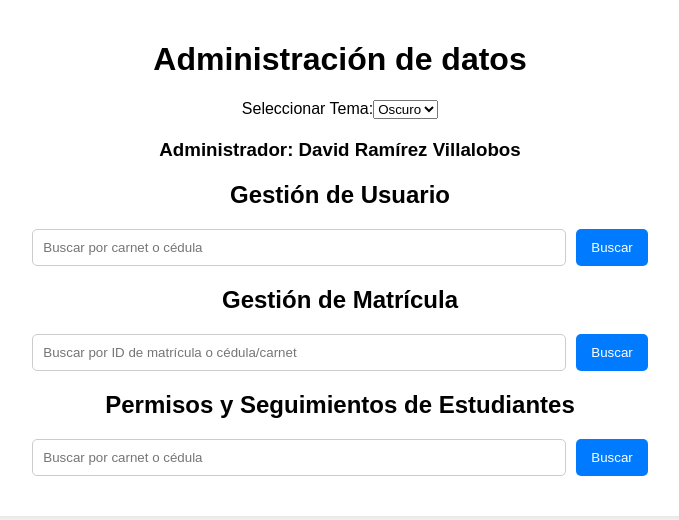
After one commit to NaxidaVT/Proyecto-Grupo-6, a PHP site: page /admin.html in a window 1280 px wide. The commit adds this page. Shown: the top 520 px of the page, without its empty margins (300-979 px from the left). Run offline with PHP 8.4, Linux system fonts and the light colour scheme; some libraries are stand-ins or nearby versions.

Commit message:
admin
agrego la parte de admin en temas de gestión

```diff
--- /dev/null
+++ b/admin.css
@@ -0,0 +1,125 @@
+:root {
+    --bg-color: rgb(244, 244, 244);
+    --container-bg: rgb(255, 255, 255);
+    --text-color: rgb(0, 0, 0);
+    --input-border: rgb(204, 204, 204);
+    --button-bg: rgb(0, 123, 255);
+    --button-bg-hover: rgb(0, 92, 204);
+    --user-bg: rgb(249, 249, 249);
+    --update-bg: rgb(2, 117, 216);
+    --delete-bg: rgb(217, 83, 79);
+}body {
+    font-family: Arial, sans-serif;
+    background-color: var(--bg-color);
+    color: var(--text-color);
+    margin: 0;
+    padding: 0;
+}
+
+.container {
+    width: 80%;
+    margin: 0 auto;
+    padding: 20px;
+    background: var(--container-bg);
+    box-shadow: 0 0 10px rgba(0, 0, 0, 0.1);
+    border-radius: 5px;
+}
+
+h1, h2 {
+    text-align: center;
+}
+
+#admin-name {
+    text-align: center;
+    margin-bottom: 20px;
+}
+
+.theme-selector {
+    display: flex;
+    justify-content: center;
+    margin-bottom: 20px;
+}
+
+.search-box {
+    display: flex;
+    justify-content: center;
+    margin-bottom: 20px;
+}
+
+.search-box input {
+    width: 50%;
+    padding: 10px;
+    border: 1px solid var(--input-border);
+    border-radius: 5px;
+}
+
+.search-box button {
+    padding: 10px 15px;
+    margin-left: 10px;
+    border: none;
+    background-color: var(--button-bg);
+    color: rgb(255, 255, 255);
+    border-radius: 5px;
+    cursor: pointer;
+}
+
+.search-box button:hover {
+    background-color: var(--button-bg-hover);
+}
+
+#user-list, #matricula-list, #seguimientos-list {
+    margin-top: 20px;
+}
+
+.user, .matricula, .seguimiento {
+    display: flex;
+    justify-content: space-between;
+    padding: 10px;
+    border: 1px solid var(--input-border);
+    border-radius: 5px;
+    margin-bottom: 10px;
+    background-color: var(--user-bg);
+}
+
+.user button, .matricula button, .seguimiento button {
+    padding: 5px 10px;
+    border: none;
+    border-radius: 5px;
+    cursor: pointer;
+}
+
+.user button.update, .matricula button.accept, .seguimiento button.update {
+    background-color: var(--update-bg);
+    color: rgb(255, 255, 255);
+}
+
+.user button.delete, .matricula button.deny, .seguimiento button.delete {
+    background-color: var(--delete-bg);
+    color: rgb(255, 255, 255);
+}
+
+/* Temas */
+
+.theme-dark {
+    --bg-color: rgb(34, 34, 34);
+    --container-bg: rgb(51, 51, 51);
+    --text-color: rgb(255, 255, 255);
+    --input-border: rgb(102, 102, 102);
+    --button-bg: rgb(0, 123, 255);
+    --button-bg-hover: rgb(0, 92, 204);
+    --user-bg: rgb(68, 68, 68);
+    --update-bg: rgb(0, 128, 255);
+    --delete-bg: rgb(204, 0, 0);
+}
+
+.theme-light {
+    --bg-color: rgb(255, 255, 255);
+    --container-bg: rgb(240, 240, 240);
+    --text-color: rgb(0, 0, 0);
+    --input-border: rgb(204, 204, 204);
+    --button-bg: rgb(0, 123, 255);
+    --button-bg-hover: rgb(0, 92, 204);
+    --user-bg: rgb(230, 230, 230);
+    --update-bg: rgb(40, 167, 69);
+    --delete-bg: rgb(220, 53, 69);
+}
--- /dev/null
+++ b/admin.html
@@ -0,0 +1,63 @@
+<!DOCTYPE html>
+<html lang="es">
+<head>
+    <meta charset="UTF-8">
+    <meta name="viewport" content="width=device-width, initial-scale=1.0">
+    <title>Administración</title>
+    <link rel="stylesheet" href="admin.css">
+    <script src="https://cdnjs.cloudflare.com/ajax/libs/pdfmake/0.1.68/pdfmake.min.js"></script>
+    <script src="https://cdnjs.cloudflare.com/ajax/libs/pdfmake/0.1.68/vfs_fonts.js"></script>
+</head>
+<body>
+    <div class="container">
+        <h1>Administración de datos</h1>
+
+        <!-- Selector de Tema -->
+        <div class="theme-selector">
+            <label for="theme">Seleccionar Tema: </label>
+            <select id="theme" onchange="changeTheme()">
+                <option value="dark">Oscuro</option>
+                <option value="light">Claro</option>
+            </select>
+        </div>
+
+        <!-- Nombre del Administrador -->
+        <div id="admin-name">
+            <h3>Administrador: David Ramírez Villalobos</h3>
+        </div>
+
+        <!-- Gestión de Usuario -->
+        <section id="gestion-usuario">
+            <h2>Gestión de Usuario</h2>
+            <div class="search-box">
+                <input type="text" id="search-carnet-cedula" placeholder="Buscar por carnet o cédula">
+                <button onclick="buscarUsuario()">Buscar</button>
+            </div>
+            <div id="user-list"></div>
+        </section>
+
+        <!-- Gestión de Matrícula -->
+        <section id="gestion-matricula">
+            <h2>Gestión de Matrícula</h2>
+            <div class="search-box">
+                <input type="text" id="search-matricula" placeholder="Buscar por ID de matrícula o cédula/carnet">
+                <button onclick="buscarMatricula()">Buscar</button>
+            </div>
+            <div id="matricula-list"></div>
+            <div id="nota-historial" style="margin-top: 20px;"></div>
+        </section>
+
+        <!-- Permisos y Seguimientos de Estudiantes -->
+        <section id="permisos-seguimientos">
+            <h2>Permisos y Seguimientos de Estudiantes</h2>
+            <div class="search-box">
+                <input type="text" id="search-seguimientos" placeholder="Buscar por carnet o cédula">
+                <button onclick="buscarSeguimientos()">Buscar</button>
+            </div>
+            <div id="seguimientos-list"></div>
+        </section>
+    </div>
+
+    <script src="admin.js"></script>
+</body>
+</html>
--- a/user.html
+++ b/user.html
@@ -39,8 +39,9 @@
                     </select>
 
                     <label for="notifications">Notificaciones:</label>
+                    <label for="notifications">Habilitar notificaciones</label>
                     <input type="checkbox" id="notifications" name="notifications" checked>
-                    <label for="notifications">Habilitar notificaciones</label>
+
 
                     <button type="submit">Guardar Configuraciones</button>
                 </form>
```
Also changed, not shown: admin.js (added, +201 -0 lines), user.css (line endings or trailing spaces), 1 other file.
